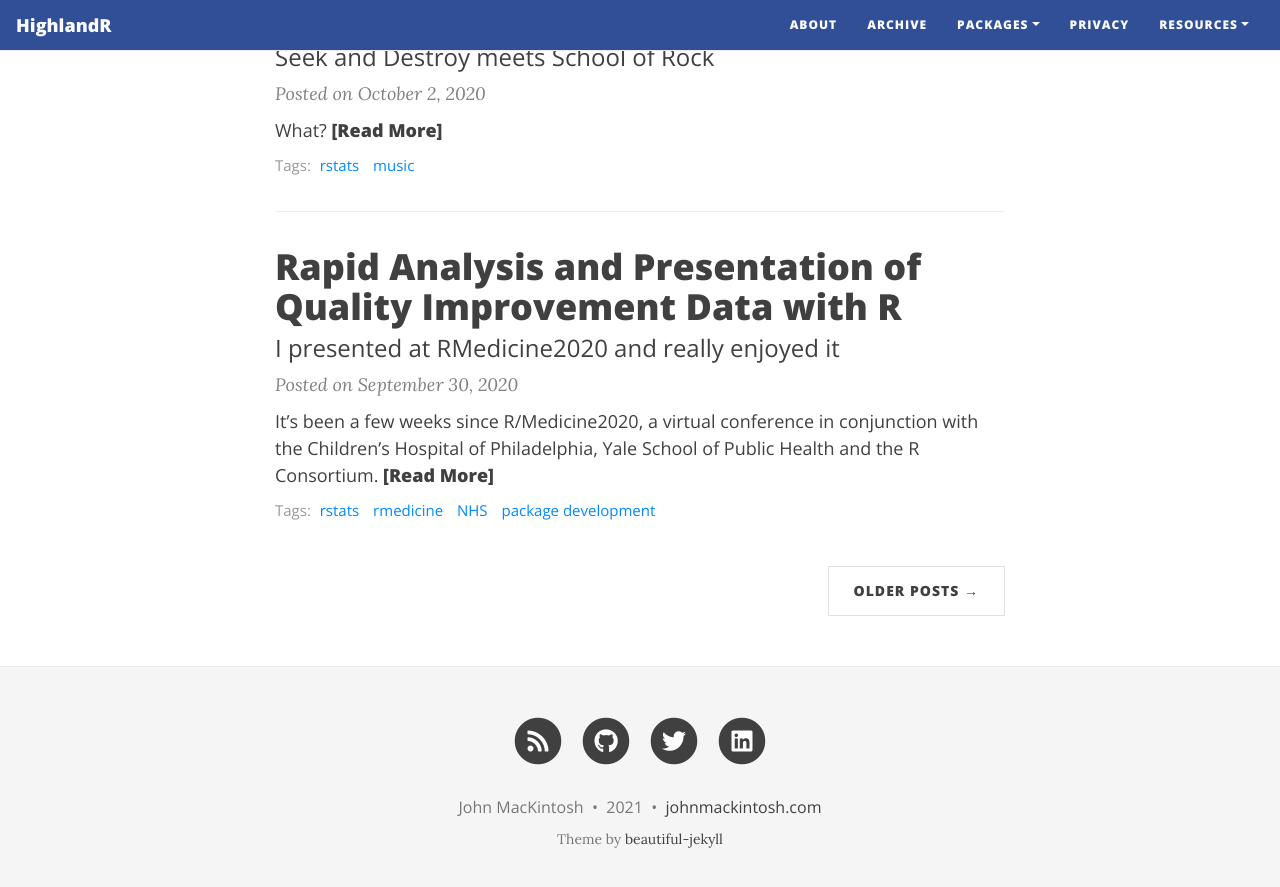
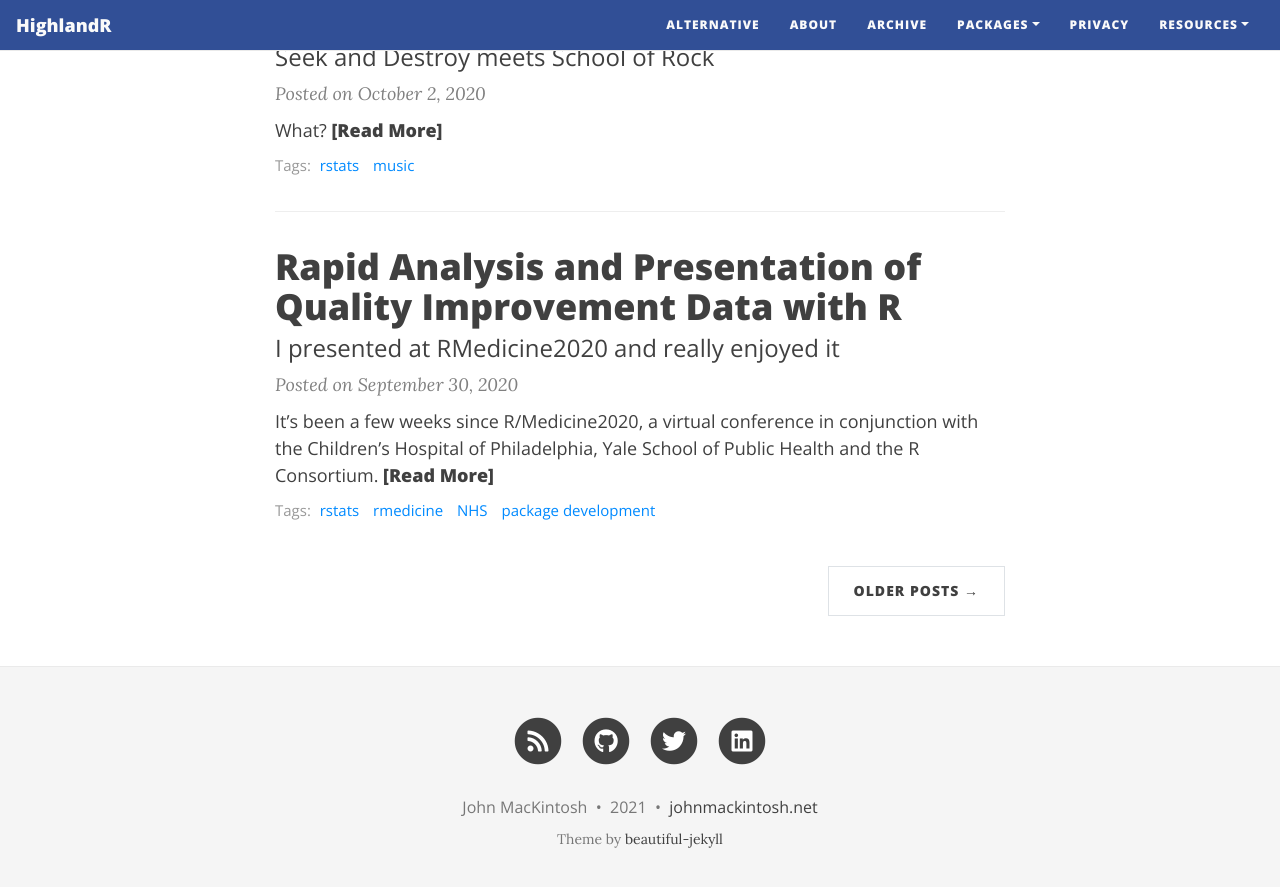
Before and after one commit to johnmackintosh/johnmackintosh.github.io, a Jekyll site: the page built from index.html, in a window 1280 px wide and 900 px high, scrolled down 1339 px. Shown: the top 887 px of the window. Built offline with Jekyll 4.4.1, drawn with Linux system fonts in a browser that asks for light colours; nearby versions of some CDN libraries; the list of posts is cut into pages by our own code.

Commit message:
Update _config.yml

```diff
--- a/_config.yml
+++ b/_config.yml
@@ -13,6 +13,7 @@ author: John MacKintosh
 # --- List of links in the navigation bar --- #
 
 navbar-links:
+  Alternative : "https://johnmackintosh.net"
   About : "about"
   Archive : "archive"
   Packages:
@@ -25,7 +26,7 @@ navbar-links:
   Privacy : "Privacy"
 
   Resources:
-    #- My site on Netlify (faster/https) : "https://johnmackintosh.netlify.com/"
+    - My site : "https://johnmackintosh.net"
     - R-bloggers : "https://www.r-bloggers.com/"
     - R-bloggers feed : "http://feeds.feedburner.com/RBloggers"
     - R-users : "http://www.r-users.com/"
@@ -75,7 +76,7 @@ share-links-active:
 
 # How to display the link to your website in the footer
 # Remove this if you don't want a link in the footer
-url-pretty: "johnmackintosh.com"
+url-pretty: "johnmackintosh.net"
 
 # Create a "tags" index page and make tags on each post clickable
 link-tags: true
```
